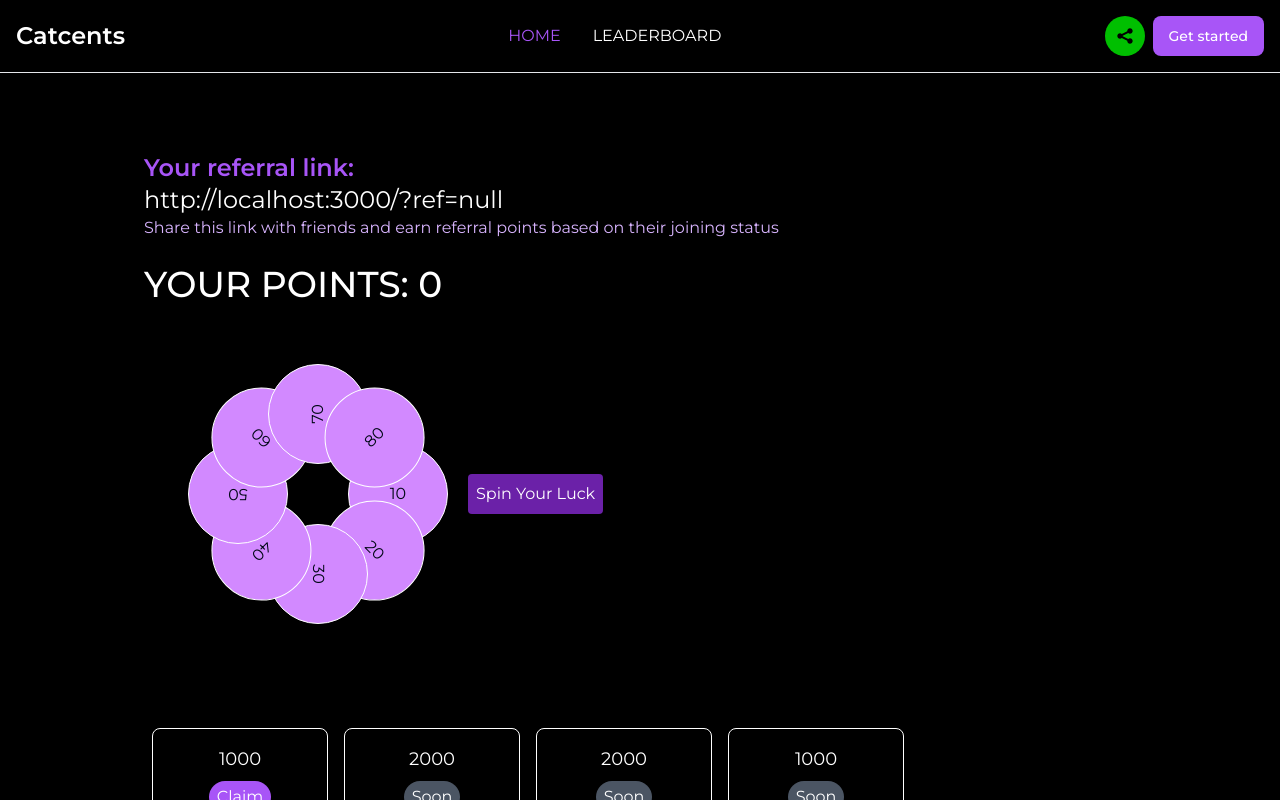
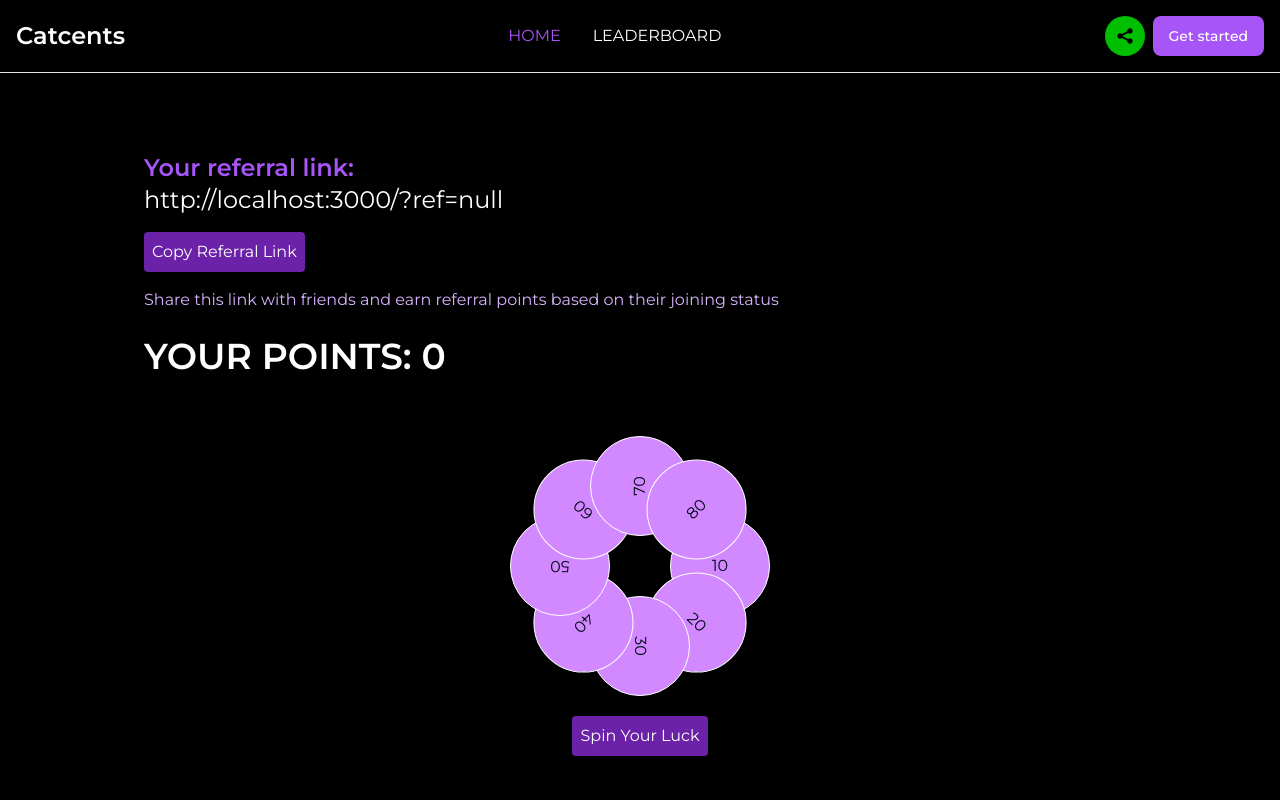
Before and after one commit to JaguarsCodehub/referral, a Next.js app: page /dashboard in a window 1280 px wide. Shown: the top 800 px of the page. Built offline with nearby package versions, Linux system fonts and the light colour scheme.

Commit message:
Feature: trying

```diff
--- a/package.json
+++ b/package.json
@@ -18,6 +18,7 @@
     "@supabase/supabase-js": "^2.44.4",
     "class-variance-authority": "^0.7.0",
     "clsx": "^2.1.1",
+    "framer-motion": "^11.3.19",
     "lucide-react": "^0.417.0",
     "next": "14.2.5",
     "next-auth": "^4.24.7",
--- a/src/app/api/getLeaderboard/route.ts
+++ b/src/app/api/getLeaderboard/route.ts
@@ -1,15 +1,14 @@
 import { NextRequest, NextResponse } from 'next/server';
-import { createClient } from '@supabase/supabase-js';
 import { supabase } from '@/lib/supabase';
 
 export async function GET(req: NextRequest) {
   const { data, error } = await supabase
     .from('users')
-    .select('name, points')
+    .select('twitter_username, points')
     .order('points', { ascending: false });
 
   if (error) {
-    return NextResponse.json({ error: error.message }, { status: 500 });
+    return NextResponse.json([], { status: 200 }); // Returning an empty array in case of error
   }
 
   return NextResponse.json(data, { status: 200 });
--- a/src/app/dashboard/page.tsx
+++ b/src/app/dashboard/page.tsx
@@ -13,6 +13,7 @@ const Dashboard = () => {
   const searchParams = useSearchParams();
   const referral_code = searchParams.get('referral_code');
   const [points, setPoints] = useState(0);
+  const [copySuccess, setCopySuccess] = useState<string | null>(null);
 
   useEffect(() => {
     const fetchData = async () => {
@@ -41,27 +42,40 @@ const Dashboard = () => {
     });
   };
 
+  const copyToClipboard = () => {
+    if (referral_code) {
+      const referralLink = `http://localhost:3000/?ref=${referral_code}`;
+      navigator.clipboard.writeText(referralLink)
+        .then(() => setCopySuccess('Referral link copied!'))
+        .catch(() => setCopySuccess('Failed to copy the link.'));
+    }
+  };
+
   return (
     <div>
       <Navbar />
       <div className='bg-black p-12 mt-12'>
-        {/* <div className='flex items-center justify-center p-16 mt-12'>
-          <p className='text-3xl text-center font-semibold text-purple-500'>Dive into the <span className=' text-white'>most exclusive nft</span> of all time and stand a chance to earn referral points !</p>
-        </div> */}
         <div className='px-4 md:px-24 py-6 mt-8'>
           <div className=''>
             <p className='text-purple-500 text-2xl font-semibold'>
               Your referral link: {''}
             </p>
-            <p className='  text-white  text-2xl'>{`http://localhost:3000/?ref=${referral_code}`}</p>
+            <p className='text-white  md:text-2xl'>{`http://localhost:3000/?ref=${referral_code}`}</p>
           </div>
-          <p className='text-purple-300'>
+          <button
+            className='mt-4 bg-purple-800 text-white p-2 rounded'
+            onClick={copyToClipboard}
+          >
+            Copy Referral Link
+          </button>
+          {copySuccess && <p className='text-purple-300 mt-2'>{copySuccess}</p>}
+          <p className='text-purple-300 mt-4'>
             Share this link with friends and earn referral points based on their
             joining status
           </p>
         </div>
         <div className='px-4 md:px-24'>
-          <h2 className='text-4xl text-white font-medium'>
+          <h2 className='text-4xl text-white font-semibold'>
             YOUR POINTS: {points}
           </h2>
         </div>
--- a/src/app/leaderboard/page.tsx
+++ b/src/app/leaderboard/page.tsx
@@ -3,51 +3,80 @@
 import { useEffect, useState } from 'react';
 
 interface User {
-  name: string;
+  twitter_username: string;
   points: number;
 }
 
 const Leaderboard = () => {
   const [users, setUsers] = useState<User[]>([]);
   const [loading, setLoading] = useState(true);
+  const [error, setError] = useState<string | null>(null);
 
   useEffect(() => {
     const fetchLeaderboard = async () => {
+      try {
         const res = await fetch('/api/getLeaderboard');
         const data = await res.json();
+
+        if (Array.isArray(data)) {
           setUsers(data);
+        } else {
+          setError('Failed to fetch leaderboard.');
+        }
+      } catch (err) {
+        setError('An error occurred while fetching the leaderboard.');
+      } finally {
         setLoading(false);
+      }
     };
 
     fetchLeaderboard();
   }, []);
 
   if (loading) {
-    return <p>Loading leaderboard...</p>;
+    return (
+      <div className="flex items-center justify-center h-screen">
+        <p className="text-xl font-semibold">Loading leaderboard...</p>
+      </div>
+    );
+  }
+
+  if (error) {
+    return (
+      <div className="flex items-center justify-center h-screen">
+        <p className="text-xl font-semibold text-red-500">{error}</p>
+      </div>
+    );
   }
 
   return (
-    <div>
-      <h1>Leaderboard</h1>
-      <table>
+    <div className="container bg-black h-screen py-10">
+      <div className="text-center mb-10">
+        <h1 className="text-4xl font-bold text-white p-4 rounded-sm shadow-md inline-block">
+          <span className='font-semibold'>Leaderboard</span>
+        </h1>
+      </div>
+      <div className="bg-purple-600 text-white rounded-lg shadow-md overflow-hidden">
+        <table className="min-w-full leading-normal">
           <thead>
-          <tr>
-            <th>Rank</th>
-            <th>Name</th>
-            <th>Points</th>
+            <tr className="bg-purple-800 text-left text-xs uppercase font-semibold">
+              <th className="px-5 py-3 border-b border-purple-500">Rank</th>
+              <th className="px-5 py-3 border-b border-purple-500">Player Username</th>
+              <th className="px-5 py-3 border-b border-purple-500">Points</th>
             </tr>
           </thead>
-        <tbody>
+          <tbody className="text-sm divide-y divide-purple-500">
             {users.map((user, index) => (
-            <tr key={index}>
-              <td>{index + 1}</td>
-              <td>{user.name}</td>
-              <td>{user.points}</td>
+              <tr key={index} className="hover:bg-purple-700">
+                <td className="px-5 py-4">{index + 1}</td>
+                <td className="px-5 py-4">{user.twitter_username}</td>
+                <td className="px-5 py-4">{user.points}</td>
               </tr>
             ))}
           </tbody>
         </table>
       </div>
+    </div>
   );
 };
 
--- a/src/components/Spinner.module.css
+++ b/src/components/Spinner.module.css
@@ -1,9 +1,8 @@
 /* Spinner.module.css */
 .spinnerContainer {
   padding: 20px;
-  margin-left: 100px;
   display: flex;
-  /* flex-direction: column; */
+  flex-direction: column;
   align-items: center;
   margin-top: 20px;
 }
@@ -12,29 +11,29 @@
   display: flex;
   justify-content: center;
   align-items: center;
-  width: 300px;
-  height: 300px;
-  /* border: 2px solid #fff; */
-  border-radius: 50%;
+  width: 80vw;
+  /* Make spinner width responsive */
+  height: 80vw;
+  /* Make spinner height responsive */
+  max-width: 300px;
+  /* Set a maximum size for larger screens */
+  max-height: 300px;
+  /* Set a maximum size for larger screens */
   position: relative;
   overflow: hidden;
-  animation: spin 3s ease-in-out;
-}
-
-@keyframes spin {
-  0% {
-    transform: rotate(0deg);
-  }
-
-  100% {
-    transform: rotate(360deg);
-  }
+  border-radius: 50%;
 }
 
 .tile {
   position: absolute;
-  width: 100px;
-  height: 100px;
+  width: 25vw;
+  /* Make tile width responsive */
+  height: 25vw;
+  /* Make tile height responsive */
+  max-width: 100px;
+  /* Set a maximum size for larger screens */
+  max-height: 100px;
+  /* Set a maximum size for larger screens */
   display: flex;
   justify-content: center;
   align-items: center;
@@ -44,35 +43,35 @@
 }
 
 .tile:nth-child(1) {
-  transform: rotate(0deg) translate(80px);
+  transform: rotate(0deg) translate(40%);
 }
 
 .tile:nth-child(2) {
-  transform: rotate(45deg) translate(80px);
+  transform: rotate(45deg) translate(40%);
 }
 
 .tile:nth-child(3) {
-  transform: rotate(90deg) translate(80px);
+  transform: rotate(90deg) translate(40%);
 }
 
 .tile:nth-child(4) {
-  transform: rotate(135deg) translate(80px);
+  transform: rotate(135deg) translate(40%);
 }
 
 .tile:nth-child(5) {
-  transform: rotate(180deg) translate(80px);
+  transform: rotate(180deg) translate(40%);
 }
 
 .tile:nth-child(6) {
-  transform: rotate(225deg) translate(80px);
+  transform: rotate(225deg) translate(40%);
 }
 
 .tile:nth-child(7) {
-  transform: rotate(270deg) translate(80px);
+  transform: rotate(270deg) translate(40%);
 }
 
 .tile:nth-child(8) {
-  transform: rotate(315deg) translate(80px);
+  transform: rotate(315deg) translate(40%);
 }
 
 .selected {
--- a/src/components/Spinner.tsx
+++ b/src/components/Spinner.tsx
@@ -1,12 +1,16 @@
 import React, { useState, useEffect } from 'react';
-import styles from './Spinner.module.css'; // Import the CSS module
+import styles from './Spinner.module.css';
 
 const tiles = [10, 20, 30, 40, 50, 60, 70, 80];
 
-const Spinner = ({ onComplete }) => {
-  const [selectedTile, setSelectedTile] = useState(null);
-  const [spinning, setSpinning] = useState(false);
-  const [spinCooldown, setSpinCooldown] = useState(false);
+type SpinnerProps = {
+  onComplete: (points: number) => void;
+};
+
+const Spinner: React.FC<SpinnerProps> = ({ onComplete }) => {
+  const [selectedTile, setSelectedTile] = useState<number | null>(null);
+  const [spinning, setSpinning] = useState<boolean>(false);
+  const [spinCooldown, setSpinCooldown] = useState<boolean>(false);
 
   useEffect(() => {
     const lastSpinTime = localStorage.getItem('lastSpinTime');
@@ -50,13 +54,11 @@ const Spinner = ({ onComplete }) => {
         {tiles.map((points, index) => (
           <div
             key={index}
-            className={`${styles.tile} ${
-              selectedTile === index ? styles.selected : ''
-            }`}
+            className={`${styles.tile} ${selectedTile === index ? styles.selected : ''
+              }`}
             style={{
-              transform: `rotate(${
-                (360 / tiles.length) * index
-              }deg) translate(80px)`,
+              transform: `rotate(${(360 / tiles.length) * index
+                }deg) translate(80px)`,
             }}
           >
             {points}
```
Also changed, not shown: 2 other files (tests, documents, lock files or other folders). Lines whose indentation alone changed are shown as unchanged.
